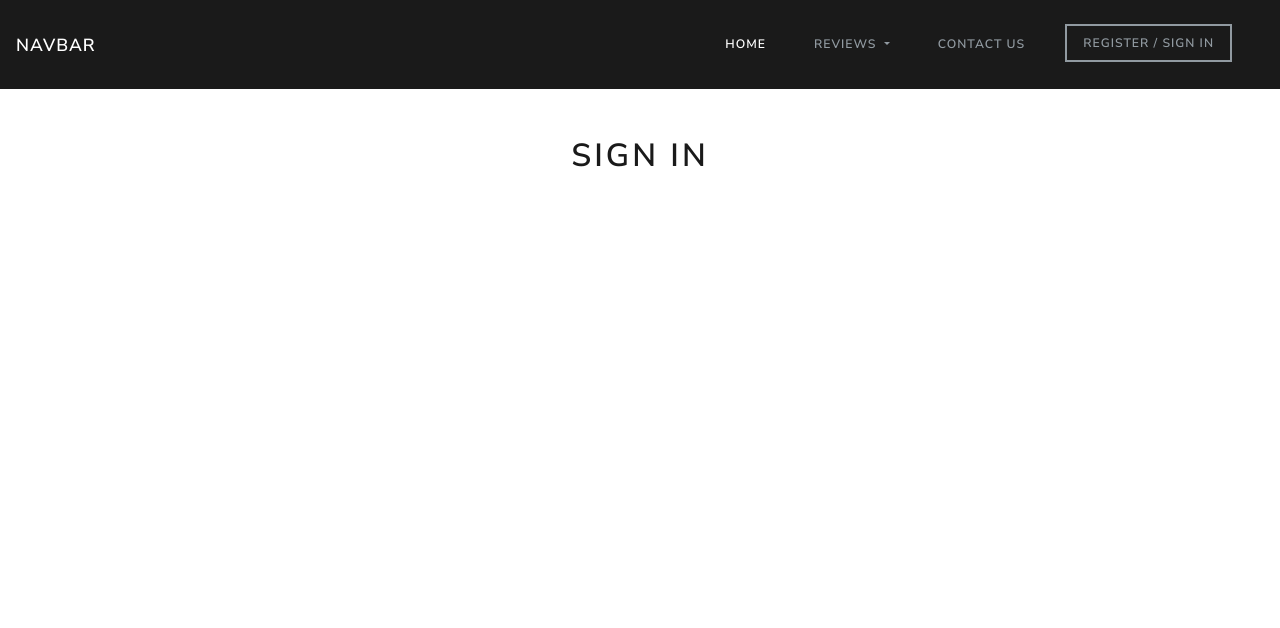
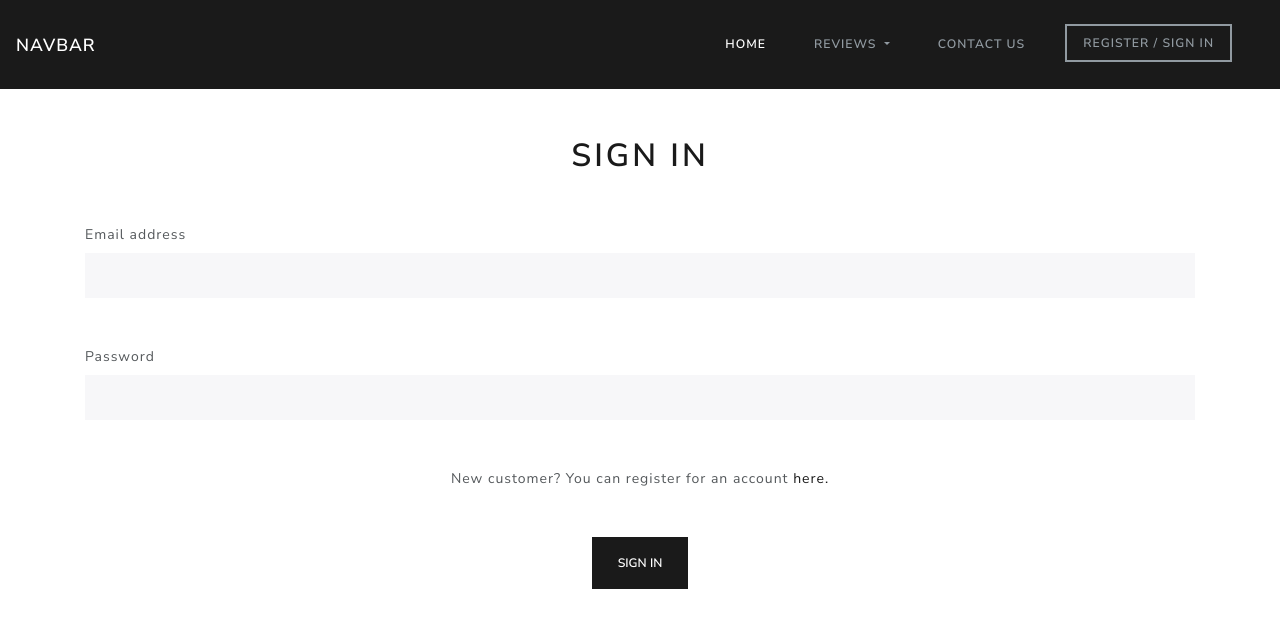
Before and after one commit to jonathan-odonnell/milestone-project-3, a Flask app: page /sign_in in a window 1280 px wide. Shown: the top 628 px of the page. Run offline with Flask 2, Linux system fonts and the light colour scheme; some libraries are stand-ins or nearby versions.

Commit message:
Added form to sign in page

```diff
--- a/static/css/style.css
+++ b/static/css/style.css
@@ -11,3 +11,12 @@
 .btn-outline-secondary:hover {
   color: #1a1a1a !important;
 }
+
+.btn-primary {
+    border:2px solid #1a1a1a;
+}
+
+.btn-primary:hover {
+    color: #1a1a1a;
+    background-color: #fff
+}
--- a/templates/sign_in.html
+++ b/templates/sign_in.html
@@ -1,11 +1,47 @@
 {% extends "base.html" %} {% block content %}
 <section>
+  <!-- Heading start -->
   <div class="container">
     <div class="row no-gutters">
       <div class="col">
         <h1 class="text-center mt-5 mb-5">{{ page_title }}</h1>
       </div>
     </div>
+    <!-- Heading end -->
+    <!-- Sign in form start. Code from https://getbootstrap.com/docs/4.5/components/forms/ -->
+    <div class="row no-gutters">
+      <div class="col-12">
+        <form>
+          <div class="form-group">
+            <label for="email">Email address</label>
+            <input
+              type="email"
+              class="form-control"
+              id="email"
+              aria-describedby="email"
+              required
+            />
+          </div>
+          <div class="form-group mt-5">
+            <label for="password">Password</label>
+            <input
+              type="password"
+              class="form-control"
+              name="password"
+              id="password"
+              required
+            />
+          </div>
+          <p class="text-center mt-5">
+            New customer? You can register for an account <a href="#">here.</a>
+          </p>
+          <div class="form-group text-center mt-5">
+            <button type="submit" class="btn btn-primary">Sign In</button>
+          </div>
+        </form>
+      </div>
+    </div>
+    <!-- Sign in form end -->
   </div>
 </section>
 {% endblock %}
```
Lines whose indentation alone changed are shown as unchanged.
